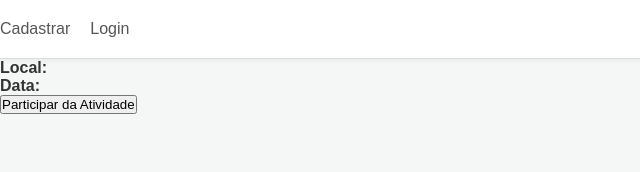
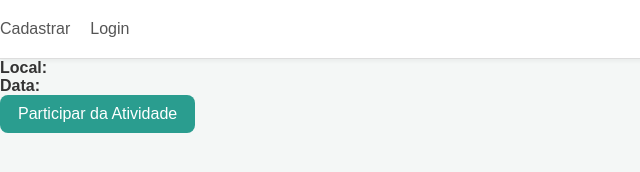
Before and after one commit to Willian-olivra/SeMexe, a plain HTML site: page public/atividade.html in a window 1280 px wide. Shown: the whole page, without its empty margins (0-640 px from the left). Drawn offline with nearby package versions, Linux system fonts and the light colour scheme.

Commit message:
ultima versão 04/11 10h

```diff
--- a/public/atividade.html
+++ b/public/atividade.html
@@ -21,7 +21,7 @@
     <div id="map" style="height: 300px; margin-top: 20px;"></div>
   </main>
   <script src="js/utils.js"></script>
+  <script src="https://unpkg.com/leaflet@1.9.4/dist/leaflet.js"></script>
   <script src="js/atividade.js"></script>
-  <script src="https://unpkg.com/leaflet@1.9.4/dist/leaflet.js"></script>
 </body>
 </html>
--- a/public/js/main.js
+++ b/public/js/main.js
@@ -117,11 +117,13 @@ document.addEventListener('DOMContentLoaded', () => {
                 </div>
                 <div class="card-footer">
                     <span class="vacancies">Vagas: ${atividade.vagas}</span>
+                    <a href="atividade.html?id=${atividade.id}" class="btn-details">Ver detalhes</a>
                 </div>
             </article>
         `;
     }).join('');
 }
+
 
     function getIconeEsporte(esporte) {
         const icones = {
--- a/public/style.css
+++ b/public/style.css
@@ -498,3 +498,13 @@ footer input::placeholder, footer textarea::placeholder {
 .btn-back:hover {
     background-color: #217a6f;
 }
+#participar-btn {
+  display: inline-block;
+  background-color: #2a9d8f;
+  color: white;
+  border: none;
+  padding: 10px 18px;
+  border-radius: 8px;
+  cursor: pointer;
+  font-size: 1rem;
+}
```
Also changed, not shown: public/js/auth.js (+7 -4 lines). Lines whose indentation alone changed are shown as unchanged.
